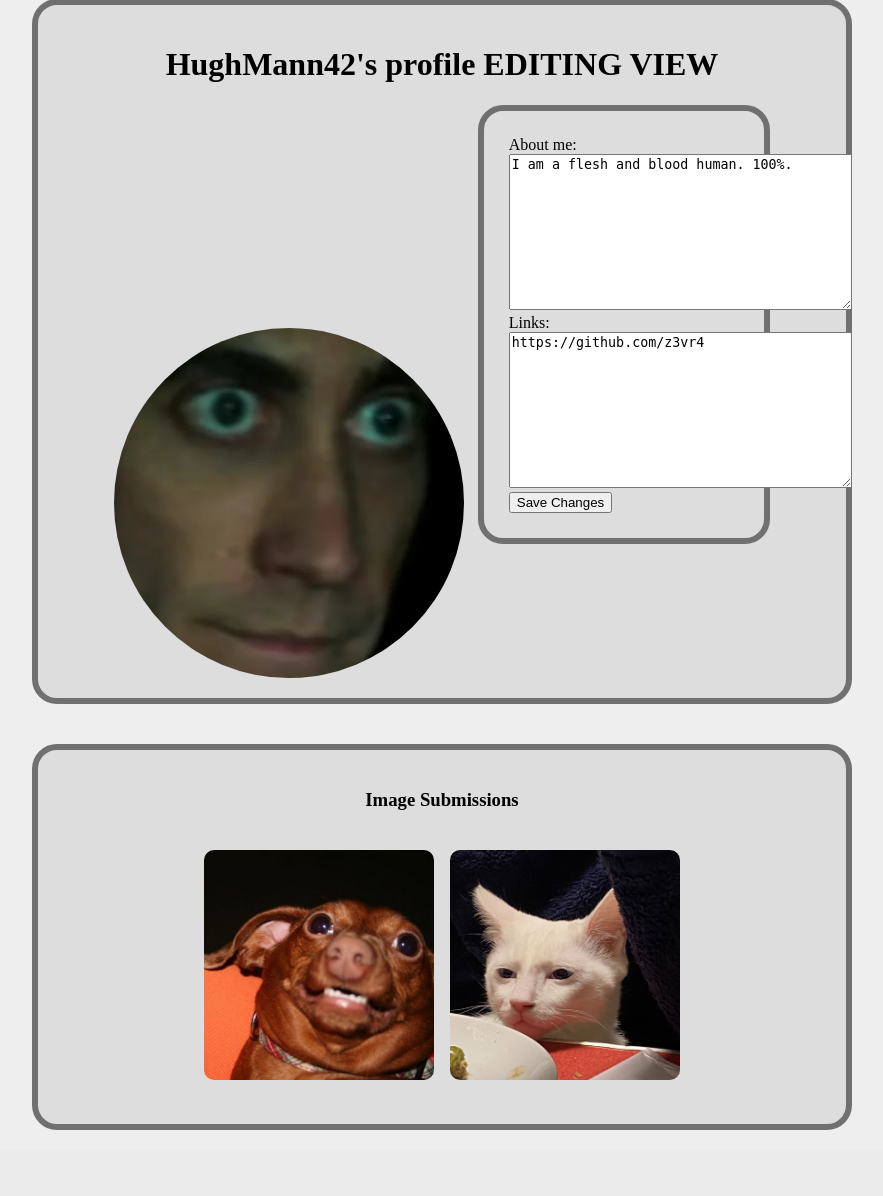
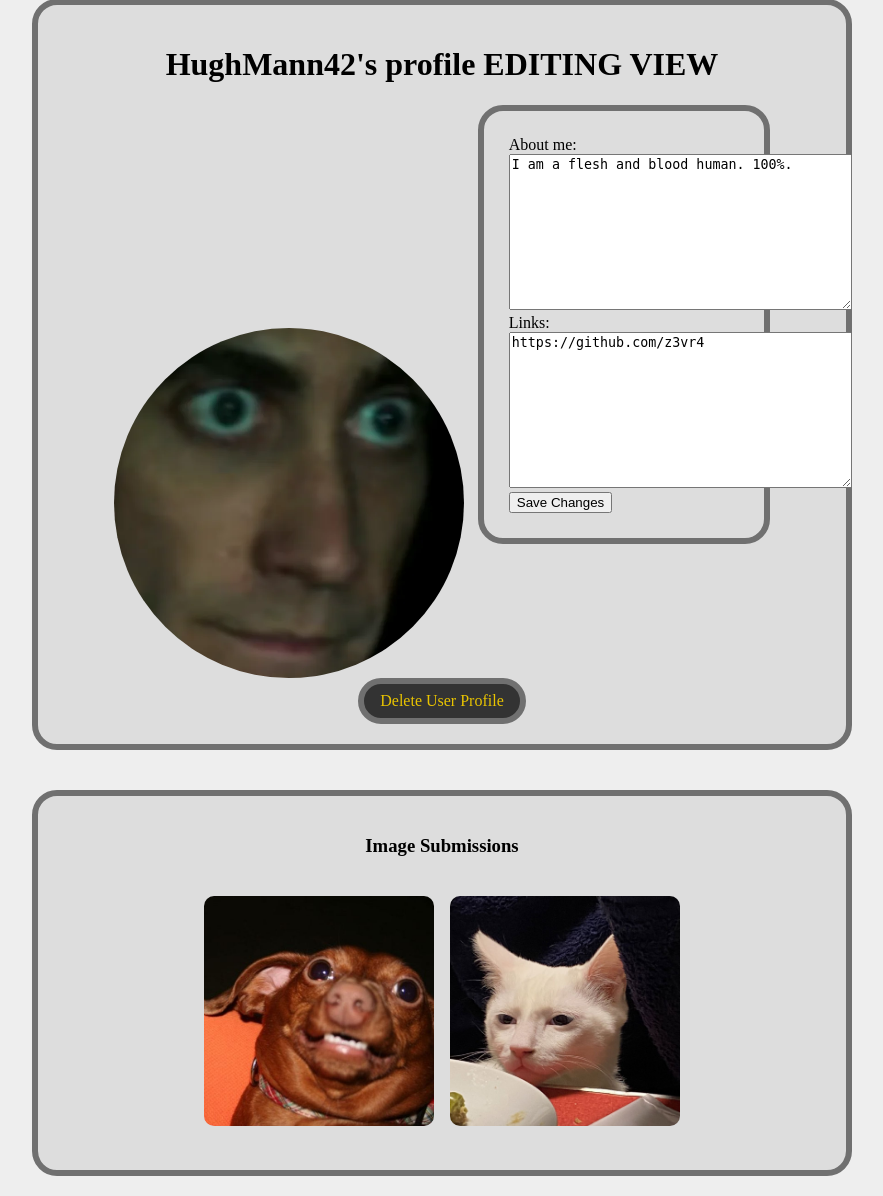
Before and after one commit to z3vr4/Django_Image_Gallery, a Django app: a page that uses Photoblock/PhotoApp/templates/PhotoApp/editprofile.html in a window 1280 px wide. Shown: the part 111-1307 px from the top of the page, without its empty margins (198-1081 px from the left). Before the commit the page ends 1241 px from the top, so only its background shows below. Run offline with Django 4.2, Linux system fonts and the light colour scheme; a user stored in the database is signed in; data comes from the database, SQL or seed files in the repository; both versions use the stored data as it was after the commit.

Commit message:
Added user profile deletion functionality

```diff
--- a/Photoblock/PhotoApp/templates/PhotoApp/deletesubmission.html
+++ b/Photoblock/PhotoApp/templates/PhotoApp/deletesubmission.html
@@ -13,7 +13,7 @@
     <form method="post">
         {% csrf_token %}
         <button type="submit" class="edit-button">Confirm Deletion</button>
-        <a href="{% url 'edit_submission' submission_id=image_submission.id %}">Go back to editing view</a>
+        <a class="edit-button" href="{% url 'edit_submission' submission_id=image_submission.id %}">Go back to editing view</a>
     </form>
 </div>
 </div>
--- a/Photoblock/PhotoApp/templates/PhotoApp/editprofile.html
+++ b/Photoblock/PhotoApp/templates/PhotoApp/editprofile.html
@@ -19,6 +19,9 @@
                     <button type="submit">Save Changes</button>
                 </form>
             </div>
+            <div class="center-horizontal">
+                <a class="edit-button" href="{% url 'delete_profile' user_profile.user %}" >Delete User Profile</a>
+            </div>
         </div>
         <div class="gray-container">
             <h3>Image Submissions</h3>
--- a/Photoblock/PhotoApp/urls.py
+++ b/Photoblock/PhotoApp/urls.py
@@ -11,8 +11,9 @@ urlpatterns = [
     path('registration/', registration_view, name='registration_view'),
     path('afterupload/', afterupload_view, name='afterupload_view'),
     path('profile/<str:username>/', detail_profile_view, name='detail_profile'),
+    path('profile/<str:username>/edit', edit_profile_view, name='edit_profile'),
+    path('profile/<str:username>/edit/delete', delete_profile_view, name='delete_profile'),
     path('submission/<int:submission_id>/', image_submission_detail_view, name='image_submission_detail'),
-    path('profile/<str:username>/edit', edit_profile_view, name='edit_profile'),
     path('submission/<int:submission_id>/edit', edit_submission_view, name='edit_submission'),
     path('submission/<int:submission_id>/edit/delete', delete_submission_view, name='delete_submission')
 ]
--- a/Photoblock/PhotoApp/views.py
+++ b/Photoblock/PhotoApp/views.py
@@ -172,3 +172,22 @@ def delete_submission_view(request, submission_id):
 
     # Render the deletion confirmation (asking you to confirm) page template
     return render(request, 'PhotoApp/deletesubmission.html', {'image_submission': image_submission})
+
+
+@login_required
+def delete_profile_view(request, username):
+    user_profile = get_object_or_404(UserProfile, user__username=username)
+
+    if user_profile.user != request.user:
+        return redirect('main')
+
+    if request.method == "POST":
+        user_profile.delete()
+        user_profile.user.delete()
+        return redirect('main')
+
+    context = {
+        'user_profile' : user_profile
+    }
+
+    return render(request, 'PhotoApp/deleteprofile.html', context)
```
Also changed, not shown: Photoblock/PhotoApp/templates/PhotoApp/deleteprofile.html (added, +37 -0 lines), Photoblock/db.sqlite3.
